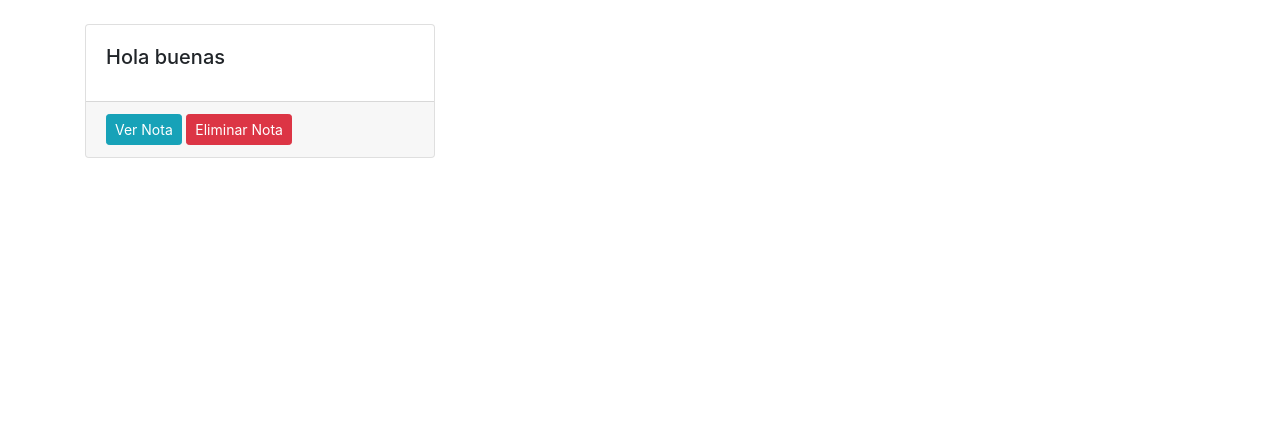
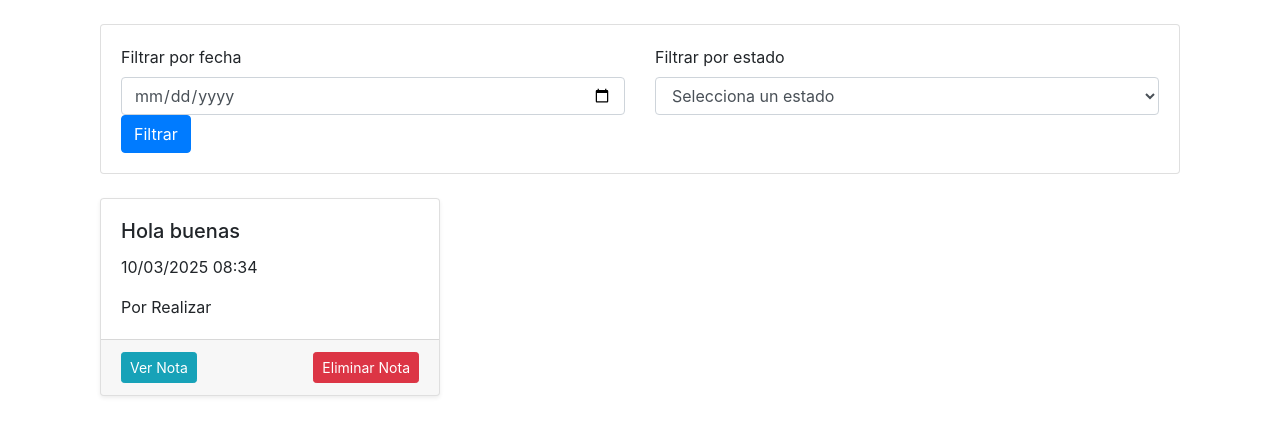
Before and after one commit to Guillermoj45/ProyectoDjangoFinal, a Django app: page / in a window 1280 px wide. Shown: the part 56-492 px from the top of the page. Run offline with Django 5.2, Linux system fonts and the light colour scheme; data comes from the database, SQL or seed files in the repository; both versions use the stored data as it was after the commit; some libraries are stand-ins or nearby versions.

Commit message:
filtros funcionan

```diff
--- a/proyectoFinal/views.py
+++ b/proyectoFinal/views.py
@@ -45,6 +45,30 @@ def edite_note(request, id):
     return render(request, 'notes/note_edit.html', {'form': form})
 
 def list_notes(request):
+    if request.method == 'POST':
+        fecha = ''
+        try:
+            fecha = request.POST.get('date')
+        except:
+            pass
+
+        estado = ''
+        try:
+            estado = request.POST.get('estado')
+        except:
+            pass
+
+        if fecha != '' and estado != '':
+            notes = Note.objects.filter(created_at=fecha, state=estado)
+        elif fecha != '':
+            notes = Note.objects.filter(created_at__date=fecha)
+        elif estado != '':
+            notes = Note.objects.filter(state=estado)
+        else:
+            notes = Note.objects.all()
+
+        return render(request, 'notes/note_list.html', {'notes': notes})
+
     notes = Note.objects.all()
     return render(request, 'notes/note_list.html', {'notes': notes})
 
--- a/templates/notes/note_list.html
+++ b/templates/notes/note_list.html
@@ -1,14 +1,41 @@
 {% extends 'base.html' %}
+
 {% block content %}
+<div class="container my-4">
+    <div class="card mb-4">
+        <div class="card-body">
+            <form action="" method="post" class="row g-3">
+                {% csrf_token %}
+                <div class="col-md-6">
+                    <label for="date" class="form-label">Filtrar por fecha</label>
+                    <input type="date" name="date" id="date" class="form-control"/>
+                </div>
+                <div class="col-md-6">
+                    <label for="estado" class="form-label">Filtrar por estado</label>
+                    <select name="estado" id="estado" class="form-control">
+                        <option value="">Selecciona un estado</option>
+                        <option value="por_realizar">Por Realizar</option>
+                        <option value="en_transito">En Transito</option>
+                        <option value="completada">Completada</option>
+                    </select>
+                </div>
+                <div class="col-12">
+                    <button type="submit" class="btn btn-primary">Filtrar</button>
+                </div>
+            </form>
+        </div>
+    </div>
+
     <div class="row">
         {% for note in notes %}
             <div class="col-md-4 mb-4">
-                <div class="card h-100">
+                <div class="card h-100 shadow-sm">
                     <div class="card-body">
                         <h5 class="card-title">{{ note.title }}</h5>
-                        <p class="card-text">{{ note.content|truncatewords:20 }}</p>
+                        <p class="card-text">{{ note.created_at|date:"d/m/Y H:i"|truncatewords:20 }}</p>
+                        <p class="card-text">{{ note.get_state_display|truncatewords:20 }}</p>
                     </div>
-                    <div class="card-footer">
+                    <div class="card-footer d-flex justify-content-between">
                         <a href="{% url 'note' note.id %}" class="btn btn-info btn-sm">Ver Nota</a>
                         <a href="{% url 'delete_note' note.id %}" class="btn btn-danger btn-sm">Eliminar Nota</a>
                     </div>
@@ -16,4 +43,5 @@
             </div>
         {% endfor %}
     </div>
+</div>
 {% endblock %}
```
Also changed, not shown: db.sqlite3.
